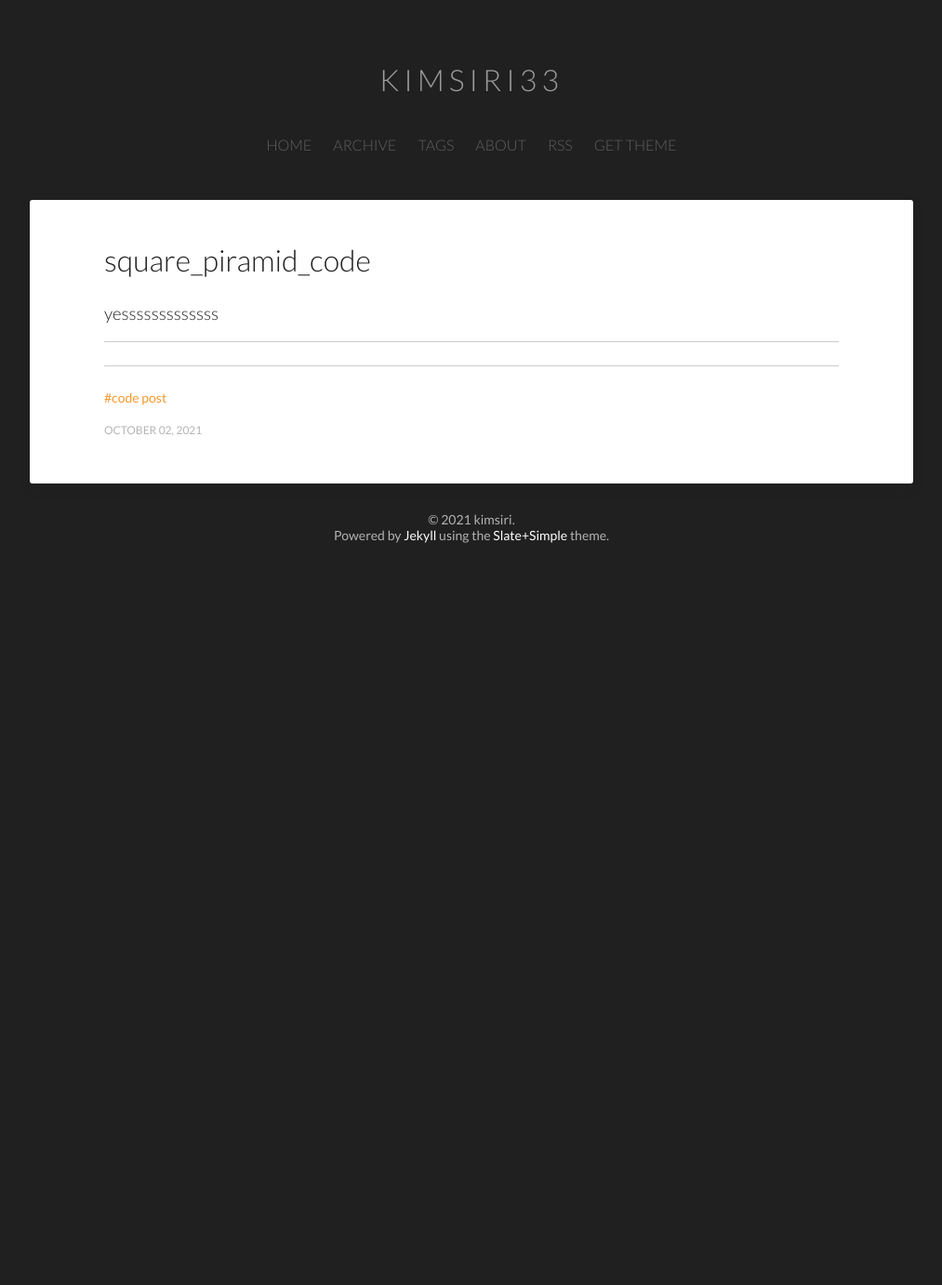
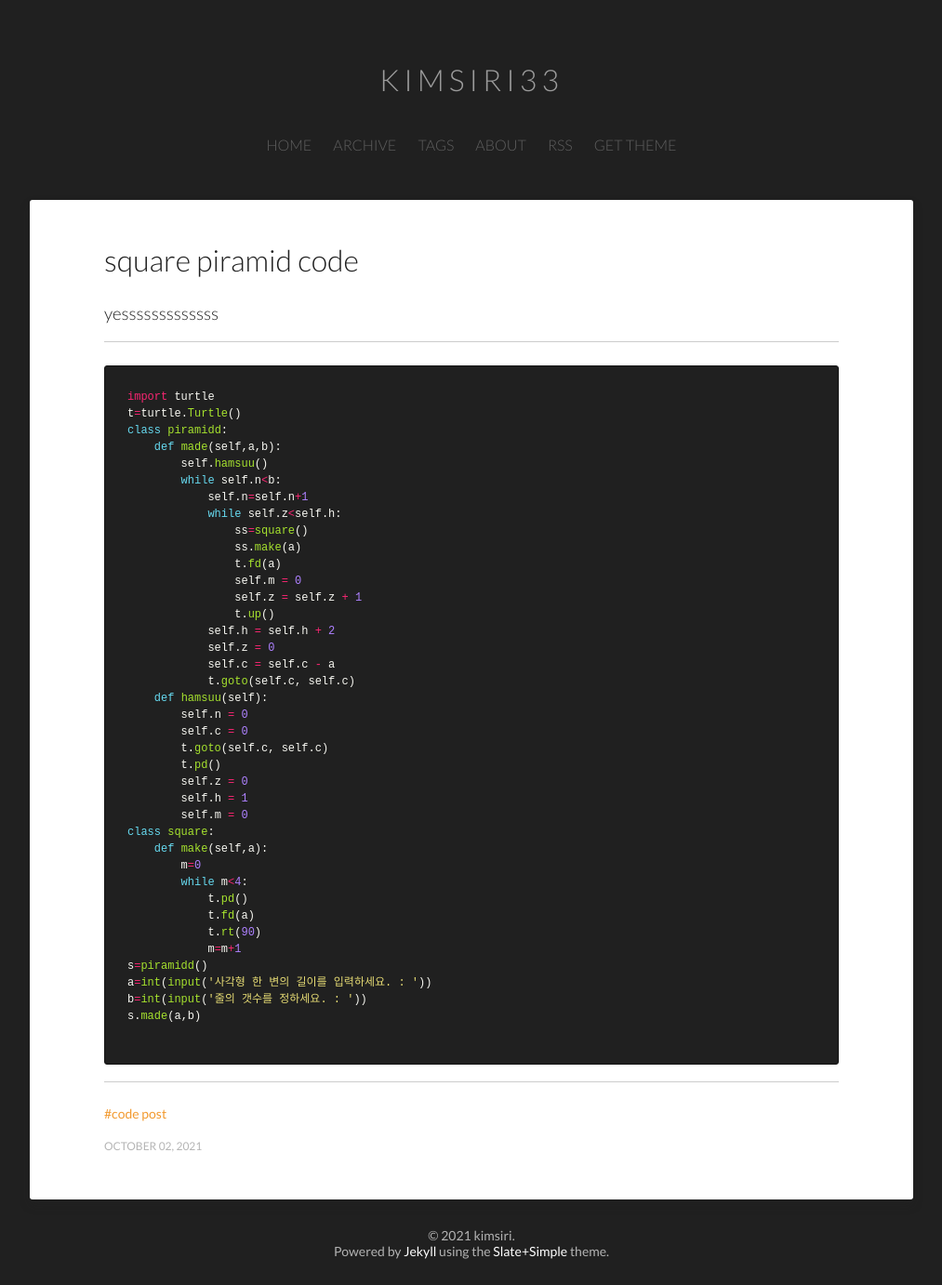
Before and after one commit to kimsiri33/kimsiri33.github.com, a Jekyll site: the page built from _posts/2021-10-02-square.md, in a window 1280 px wide. Shown: the whole page at 93% size, without its empty margins (133-1146 px from the left). Built offline with Jekyll 4.4.1, drawn with Linux system fonts in a browser that asks for light colours; before the commit the page ends 900 px from its top, so only the background shows below that.

Commit message:
Update 2021-10-02-square.md

````diff
--- a/_posts/2021-10-02-square.md
+++ b/_posts/2021-10-02-square.md
@@ -1,8 +1,51 @@
 ---
 layout: post
 categories: posts
-title: square_piramid_code
+title: square piramid code
 subtitle: yesssssssssssss
 tags: [code post]
 date-string: OCTOBER 02, 2021
 ---
+
+
+```python
+import turtle
+t=turtle.Turtle()
+class piramidd:
+    def made(self,a,b):
+        self.hamsuu()
+        while self.n<b:
+            self.n=self.n+1
+            while self.z<self.h:
+                ss=square()
+                ss.make(a)
+                t.fd(a)
+                self.m = 0
+                self.z = self.z + 1
+                t.up()
+            self.h = self.h + 2
+            self.z = 0
+            self.c = self.c - a
+            t.goto(self.c, self.c)
+    def hamsuu(self):
+        self.n = 0
+        self.c = 0
+        t.goto(self.c, self.c)
+        t.pd()
+        self.z = 0
+        self.h = 1
+        self.m = 0
+class square:
+    def make(self,a):
+        m=0
+        while m<4:
+            t.pd()
+            t.fd(a)
+            t.rt(90)
+            m=m+1
+s=piramidd()
+a=int(input('사각형 한 변의 길이를 입력하세요. : '))
+b=int(input('줄의 갯수를 정하세요. : '))
+s.made(a,b)
+
+```
````
